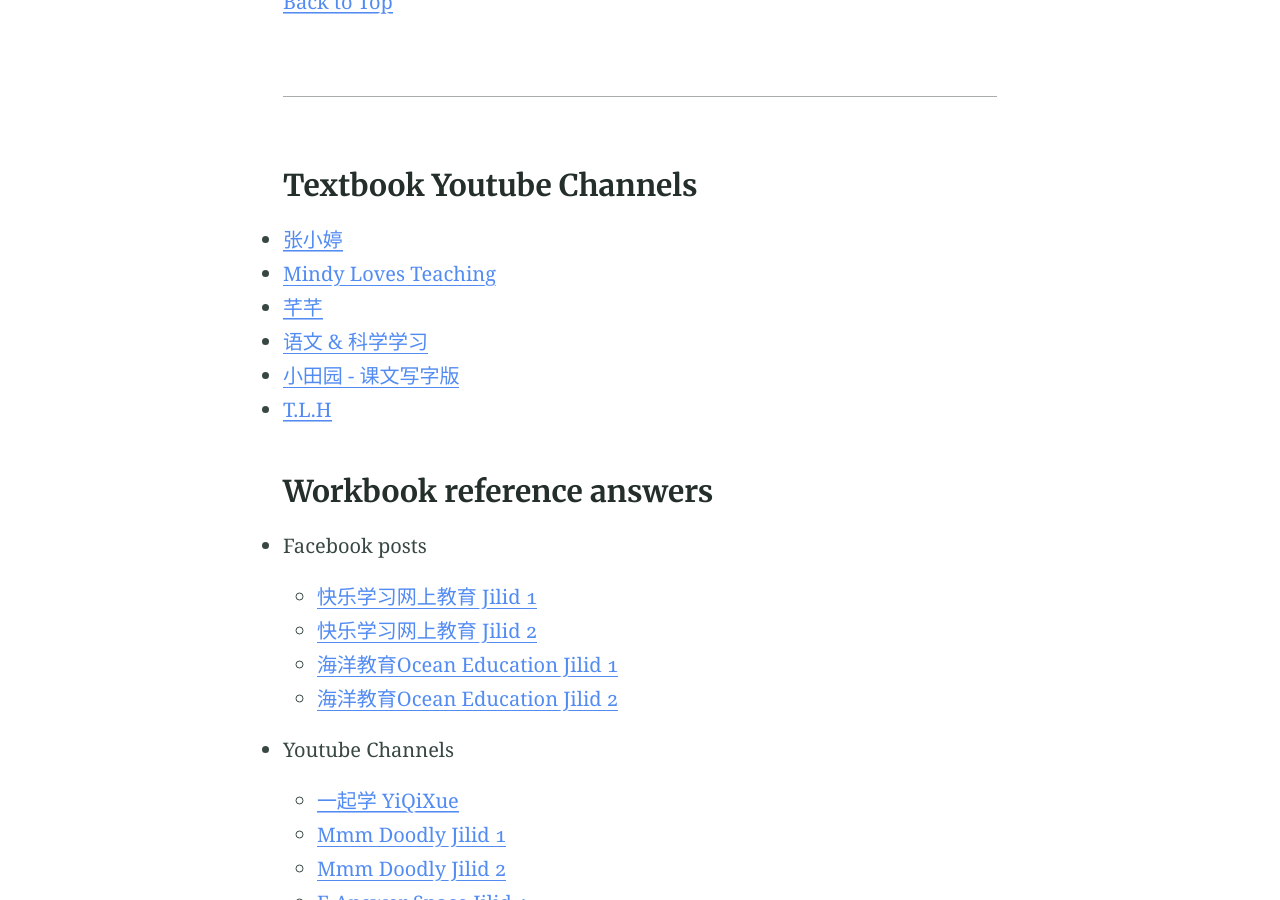
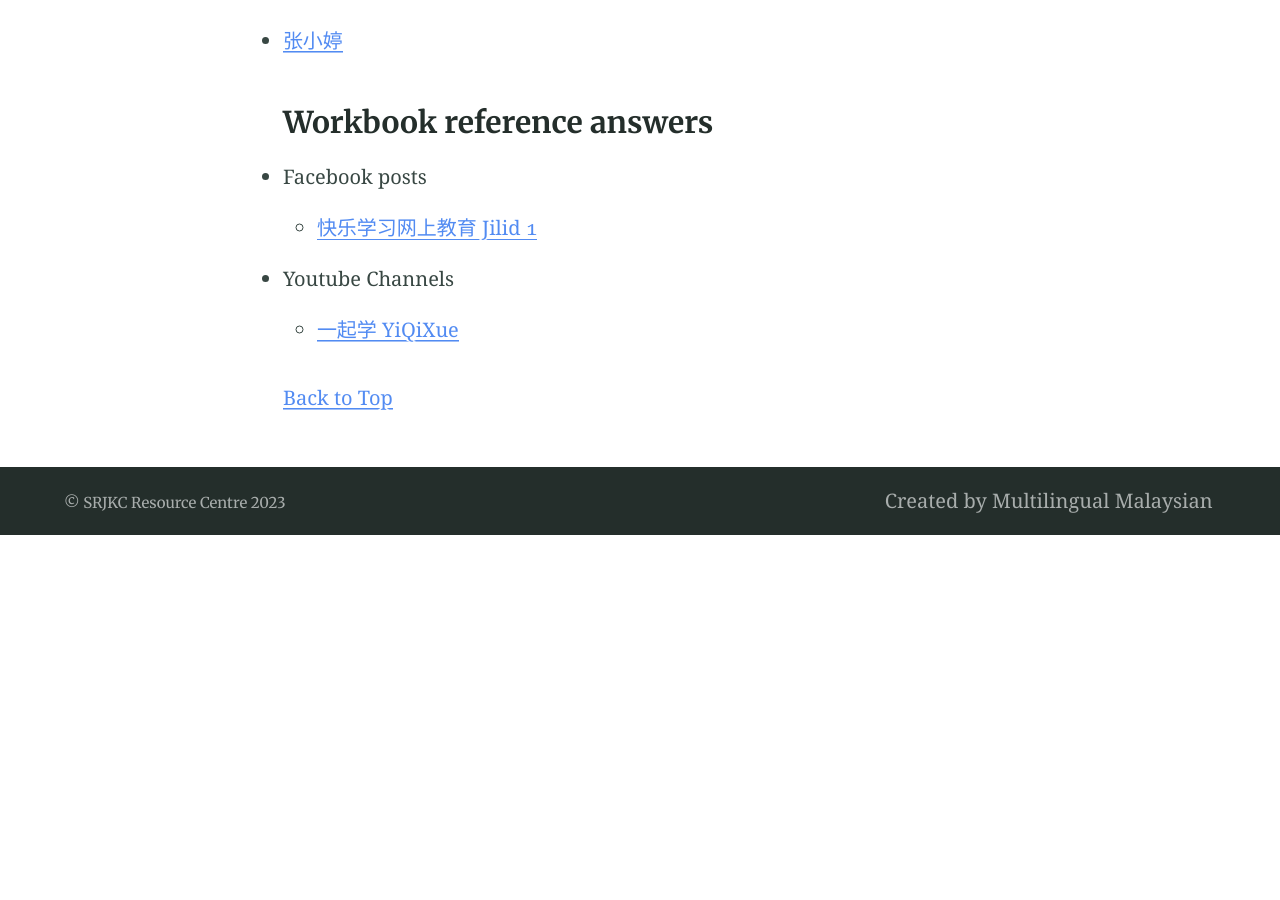
Before and after one commit to multilingual-malaysian/dlp_science, a Jekyll site: the page built from year1.md, in a window 1280 px wide and 900 px high, scrolled down 1954 px. Built offline with Jekyll 4.4.1, drawn with Linux system fonts in a browser that asks for light colours; after the commit the page ends 2489 px from its top, so only the background shows below that; some of the changed text lies outside the part shown.

Commit message:
Update year1.md

```diff
--- a/year1.md
+++ b/year1.md
@@ -6,11 +6,7 @@
 excerpt: "Science Year 1"
 ---
 Number of page visits: ![HitCount](https://hits.dwyl.com/multilingual-malaysian/dlp_science.svg?style=flat-square)
-- Other sources:
-  - Textbook Youtube Channels: [List of Youtube links](#videos)
-  - Workbook reference answers: [List of Facebook posts and Youtube links](#workbook)
-
----
+<iframe src="https://www.facebook.com/plugins/like.php?href=https%3A%2F%2Fmultilingual-malaysian.github.io%2FSRJKC_resources%2Fyear2%2F&width=174&layout=button_count&action=like&size=large&share=true&height=46&appId" width="174" height="46" style="border:none;overflow:hidden" scrolling="no" frameborder="0" allowfullscreen="true" allow="autoplay; clipboard-write; encrypted-media; picture-in-picture; web-share"></iframe>
 
 1. 科学技能 Scientific Skills - <br />
    &emsp;[Dual language - Flipbook] <br />
@@ -49,23 +45,13 @@
 ----
 ### Textbook Youtube Channels<a name="videos"></a>
 - [张小婷](https://www.youtube.com/channel/UC6hPxFH8ofK_iQTc7LYwb6w/videos)
-- [Mindy Loves Teaching](https://youtube.com/playlist?list=PLY9WUpQrX74Bl5b4ja8CkDNu2S9T4Tis5)
-- [芊芊](https://www.youtube.com/channel/UCcpCDUyYCgfBesihAKcYAWQ/videos)
-- [语文 & 科学学习](https://www.youtube.com/channel/UCkn65TfV5rUgQ73snN8rWQw/playlists)
-- [小田园 - 课文写字版](https://youtube.com/playlist?list=PLnXRJJkppsMOZIxJuPcvCbCRHl-g2s-SE)
-- [T.L.H](https://youtube.com/playlist?list=PLGzns5GCP8N8ouUUCxSnGe8vD8KEH13R7)
+
 
 ### Workbook reference answers<a name="workbook"></a>
 - Facebook posts
   - [快乐学习网上教育 Jilid 1](https://www.facebook.com/102603841643062/posts/142725344297578)
-  - [快乐学习网上教育 Jilid 2](https://m.facebook.com/permalink.php?id=102603841643062&story_fbid=144286497474796)
-  - [海洋教育Ocean Education Jilid 1](https://www.facebook.com/ocedu.co/posts/126557369235888/)
-  - [海洋教育Ocean Education Jilid 2](https://www.facebook.com/ocedu.co/posts/126557369235888/)
 - Youtube Channels
   - [一起学 YiQiXue](https://youtube.com/playlist?list=PLQyq8ZxexxEzjW6LbD7b5r9DSNNMW0aj2)
-  - [Mmm Doodly Jilid 1](https://youtu.be/nTLnzUXU7zk)
-  - [Mmm Doodly Jilid 2](https://youtu.be/G9HVvzhPtTk)
-  - [E Answer Space Jilid 1](https://youtu.be/y9ME4i88BMU)
-  - [E Answer Space Jilid 2](https://youtu.be/0BVcgXpZr_4)
+
 
 [Back to Top](#top)
```
